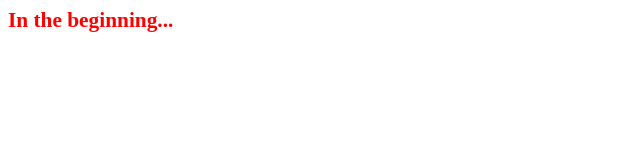
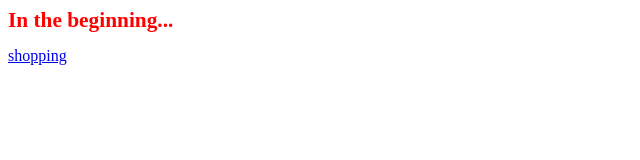
Before and after one commit to gordda01/gordda01.github.io, a plain HTML site: page index.html in a window 1280 px wide. Shown: the full height of the page, 0-640 px from the left. Drawn offline with Linux system fonts and the light colour scheme.

Commit message:
Update index.html

```diff
--- a/index.html
+++ b/index.html
@@ -1,4 +1,5 @@
 <html>
   <link rel="stylesheet" href="style.css" type="text/css">
     <h1>In the beginning...</h1>
+    <a href="shopping.html">shopping</a>
 </html>
```
